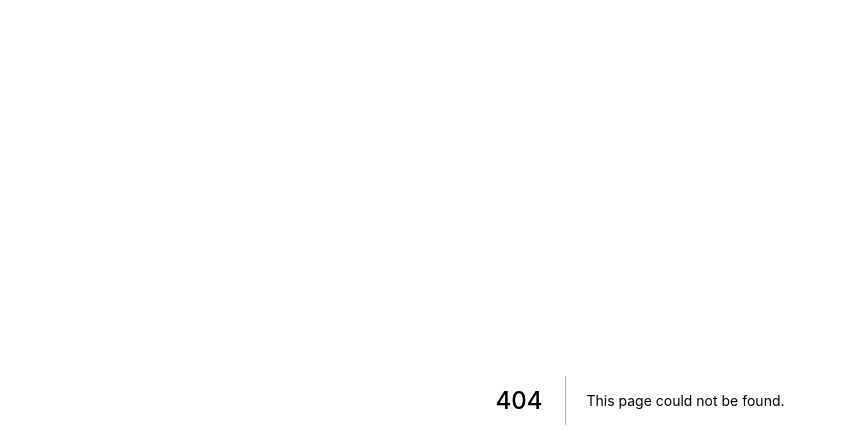
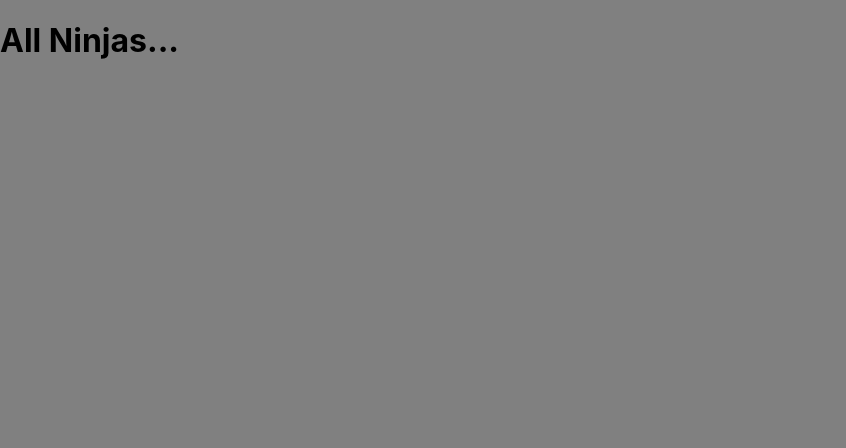
Before and after one commit to HenriqueKutner/next_js_tut, a Next.js app: page /ninjas in a window 1280 px wide. Before the commit this address had no page. Shown: the top 448 px of the page, without its empty margins (0-846 px from the left). Built offline with nearby package versions, Linux system fonts and the light colour scheme.

Commit message:
'lesson-2'

```diff
--- a/pages/index.js
+++ b/pages/index.js
@@ -4,7 +4,7 @@ import styles from '../styles/Home.module.css'
 export default function Home() {
   return (
     <div className={styles.container}>
-
+      <h1>HomePage</h1>
     </div>
   )
 }
--- /dev/null
+++ b/pages/ninjas/index.js
@@ -0,0 +1,9 @@
+const Ninjas = () => {
+    return (
+        <div>
+            <h1>All Ninjas...</h1>
+        </div>
+     );
+}
+
+export default Ninjas;
--- a/styles/globals.css
+++ b/styles/globals.css
@@ -1,6 +1,7 @@
 html,
 body {
   padding: 0;
+  background-color: grey;
   margin: 0;
   font-family: -apple-system, BlinkMacSystemFont, Segoe UI, Roboto, Oxygen,
     Ubuntu, Cantarell, Fira Sans, Droid Sans, Helvetica Neue, sans-serif;
```
Also changed, not shown: pages/about.js (added, +10 -0 lines), pages/ninjas/test.js (added, +9 -0 lines).
